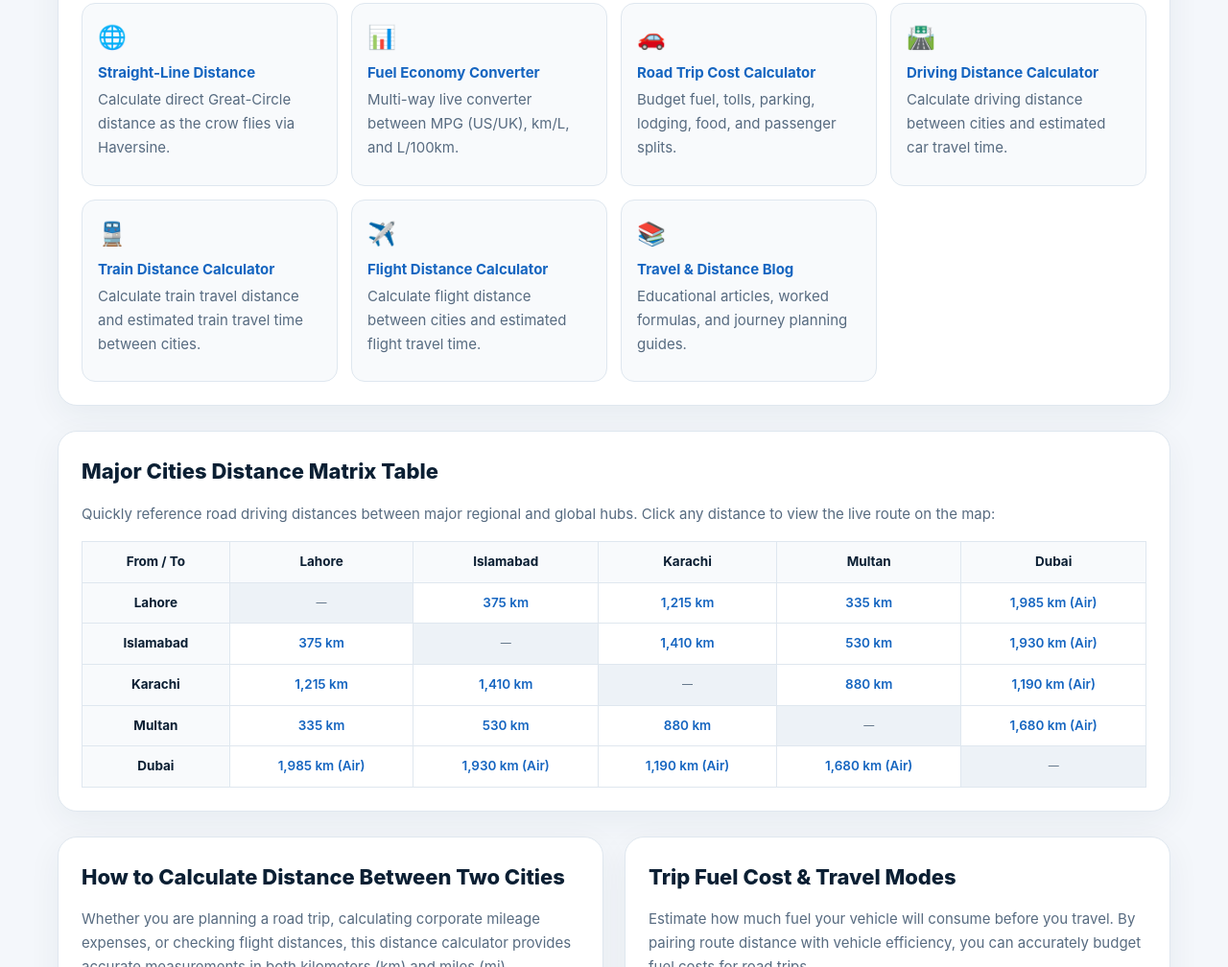
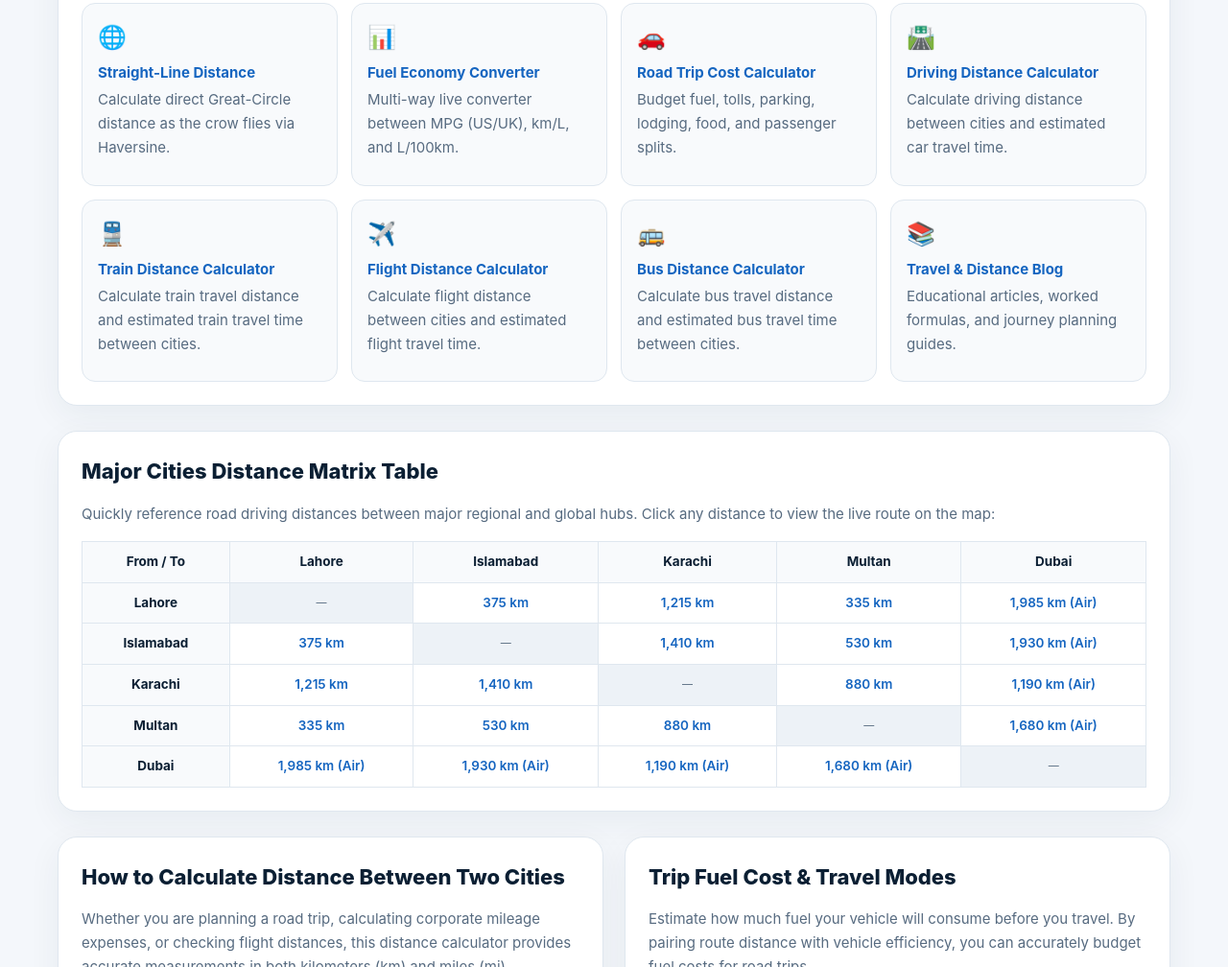
Before and after one commit to waseemchuhan676-spec/distancecalculator, a plain HTML site: page index.html in a window 1280 px wide. Shown: the part 1771-2779 px from the top of the page at 96% size. Drawn offline with nearby package versions, Linux system fonts and the light colour scheme.

Commit message:
Add Bus Distance Calculator tile to homepage tools grid (internal link, 26 Nov queue item)

```diff
--- a/index.html
+++ b/index.html
@@ -798,6 +798,11 @@ footer p{margin:6px 0;text-align:center}
           <span class="tool-icon">✈️</span>
           <b>Flight Distance Calculator</b>
           <p>Calculate flight distance between cities and estimated flight travel time.</p>
+        </a>
+        <a href="/tools/bus-distance-calculator.html" class="tool-tile">
+          <span class="tool-icon">🚌</span>
+          <b>Bus Distance Calculator</b>
+          <p>Calculate bus travel distance and estimated bus travel time between cities.</p>
         </a>
         <a href="/blog/" class="tool-tile">
           <span class="tool-icon">📚</span>
--- a/sitemap.xml
+++ b/sitemap.xml
@@ -3,7 +3,7 @@
   <!-- Core Main Page -->
   <url>
     <loc>https://distancecalculator-theta.vercel.app/</loc>
-    <lastmod>2026-11-20</lastmod>
+    <lastmod>2026-11-21</lastmod>
     <changefreq>daily</changefreq>
     <priority>1.0</priority>
   </url>
```
